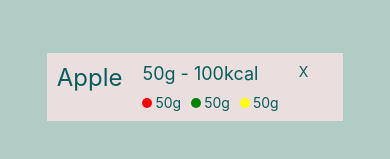
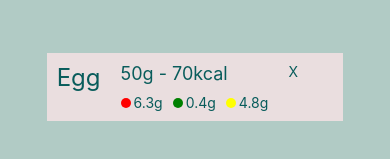
Before and after one commit to ioanagirbap33/calorie-tracker-repo, a React Native app in the folder CalorieTracker/: screen / in a window 390 px wide. Shown: the part 237-396 px from the top of the page. Built offline with nearby package versions, Linux system fonts and the light colour scheme.

Commit message:
Create context for consumed foods

```diff
--- a/CalorieTracker/src/App.tsx
+++ b/CalorieTracker/src/App.tsx
@@ -2,15 +2,18 @@ import React from 'react';
 import {SafeAreaView, StyleSheet, View, Text} from 'react-native';
 import {Colors} from './utils/Colors';
 import {HomeScreen} from './screens/HomeScreen';
+import {ConsumedFoodProvider} from './components/contexts/consumedFoodContext';
 
 function App(): React.JSX.Element {
   return (
+    <ConsumedFoodProvider>
       <View style={styles.appContainer}>
         <SafeAreaView>
           <Text style={styles.title}>Calorie Counter</Text>
           <HomeScreen />
         </SafeAreaView>
       </View>
+    </ConsumedFoodProvider>
   );
 }
 
--- a/CalorieTracker/src/components/AddMealSection.tsx
+++ b/CalorieTracker/src/components/AddMealSection.tsx
@@ -51,7 +51,15 @@ export const AddMealSection = () => {
         </View>
       </View>
       <Text style={styles.totalText}>Total kcal: {totalCalories}</Text>
-      <FoodDetailsCard></FoodDetailsCard>
+      <FoodDetailsCard
+        foodDetails={{
+          name: 'Egg',
+          kcal: 70,
+          carbohydrates: 0.4,
+          protein: 6.3,
+          fat: 4.8,
+          quantity: 50,
+        }}></FoodDetailsCard>
     </View>
   );
 };
--- a/CalorieTracker/src/components/FoodDetailsCard.tsx
+++ b/CalorieTracker/src/components/FoodDetailsCard.tsx
@@ -1,24 +1,42 @@
 import {View, Text, StyleSheet, Pressable} from 'react-native';
 import {Colors} from '../utils/Colors';
+import {FoodType} from '../mocks/foodMocks';
 
-export const FoodDetailsCard = () => {
+export type FoodDetailsType = {
+  quantity: number;
+  name: string;
+  kcal: number;
+  carbohydrates: number;
+  protein: number;
+  fat: number;
+};
+
+type FoodDetailsCardProps = {
+  foodDetails: FoodDetailsType;
+};
+
+export const FoodDetailsCard = ({foodDetails}: FoodDetailsCardProps) => {
   return (
     <View style={styles.card}>
-      <Text style={styles.foodTitle}>Apple</Text>
+      <Text style={styles.foodTitle}>{foodDetails.name}</Text>
       <View style={styles.foodDetails}>
-        <Text style={styles.kcal}>50g - 100kcal</Text>
+        <Text style={styles.kcal}>
+          {foodDetails.quantity}g - {foodDetails.kcal}kcal
+        </Text>
         <View style={styles.macronutrientsContainer}>
           <View style={styles.macronutrient}>
             <View style={styles.redDot}></View>
-            <Text style={styles.macronutrients}>50g</Text>
+            <Text style={styles.macronutrients}>{foodDetails.protein}g</Text>
           </View>
           <View style={styles.macronutrient}>
             <View style={styles.greenDot}></View>
-            <Text style={styles.macronutrients}>50g</Text>
+            <Text style={styles.macronutrients}>
+              {foodDetails.carbohydrates}g
+            </Text>
           </View>
           <View style={styles.macronutrient}>
             <View style={styles.yellowDot}></View>
-            <Text style={styles.macronutrients}>50g</Text>
+            <Text style={styles.macronutrients}>{foodDetails.fat}g</Text>
           </View>
         </View>
       </View>
--- /dev/null
+++ b/CalorieTracker/src/components/contexts/consumedFoodContext.tsx
@@ -0,0 +1,33 @@
+import {createContext, useContext, useState, Dispatch} from 'react';
+import {FoodDetailsType} from '../FoodDetailsCard';
+
+export type ConsumedFoodContextProp = {
+  consumedFood: FoodDetailsType[];
+  setConsumedFood: Dispatch<React.SetStateAction<FoodDetailsType[]>>;
+};
+
+const ConsumedFoodContext = createContext<ConsumedFoodContextProp>({
+  consumedFood: [],
+  setConsumedFood: () => {},
+});
+
+export const useConsumedFood = () => {
+  const context = useContext(ConsumedFoodContext);
+  if (!context) {
+    throw new Error(
+      'useConsumedFood must be used within a ConsumedFoodProvider',
+    );
+  }
+  return context;
+};
+
+export const ConsumedFoodProvider: React.FC<{children: React.ReactNode}> = ({
+  children,
+}) => {
+  const [consumedFood, setConsumedFood] = useState<FoodDetailsType[]>([]);
+  return (
+    <ConsumedFoodContext.Provider value={{consumedFood, setConsumedFood}}>
+      {children}
+    </ConsumedFoodContext.Provider>
+  );
+};
```
Lines whose indentation alone changed are shown as unchanged.
